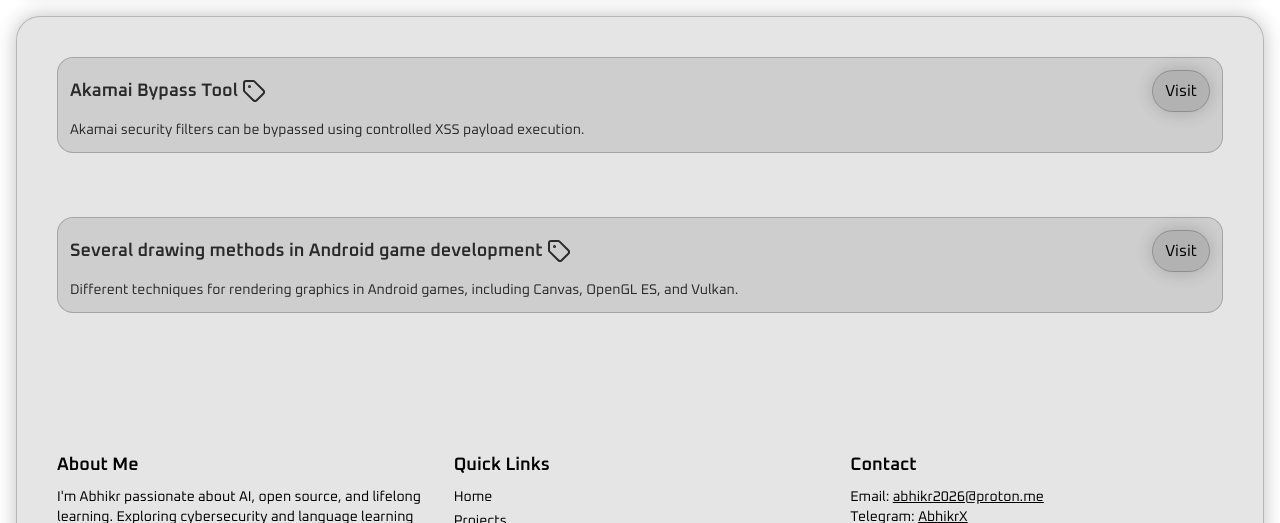
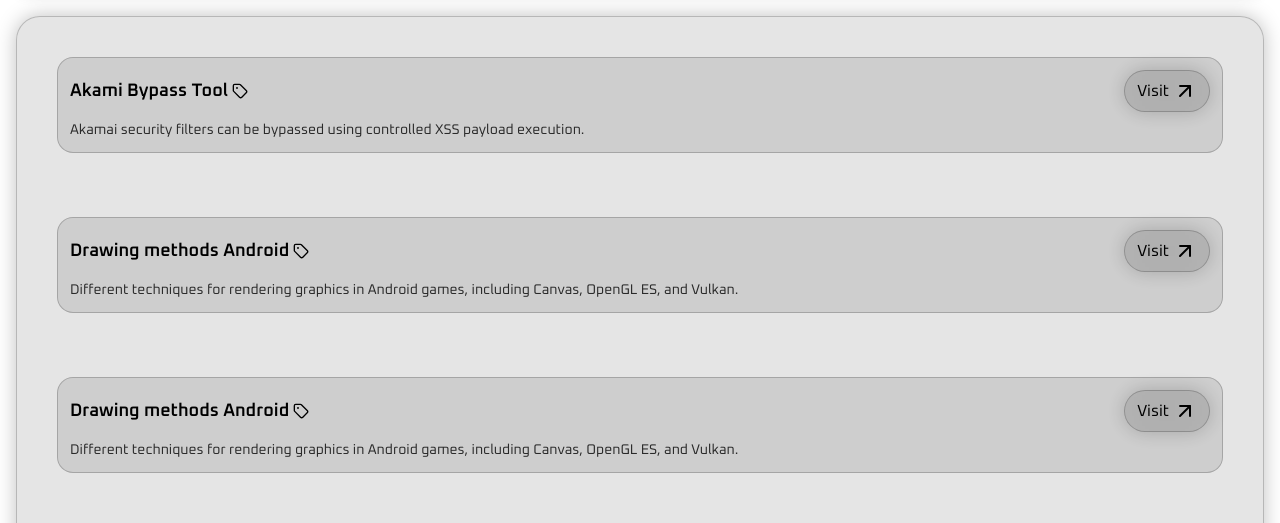
Before and after one commit to 0xabhikr/str, a Next.js app: page /cybernote in a window 1280 px wide. Shown: the part 140-663 px from the top of the page. Built offline with nearby package versions, Linux system fonts and the light colour scheme.

Commit message:
added Blog2 and Blog3 pages; updated Navbar link; fixed blog titles in Cybernote page.

```diff
--- a/app/cybernote/blog1/page.tsx
+++ b/app/cybernote/blog3/page.tsx
@@ -12,7 +12,7 @@ import { faEnvelope } from "@fortawesome/free-solid-svg-icons";
 import { Alert, AlertDescription } from "@/components/ui/alert";
 import { AlertCircleIcon } from "lucide-react";
 
-export default function Blog1() {
+export default function Blog3() {
   return (
     <div className="pt-[70px] left-4 right-4 space-y-6">
       <Alert className="backdrop-blur-2xl bg-black/10 dark:bg-white/20 border border-black/20 dark:border-white/40 rounded-2xl shadow-[0_0_15px_rgba(0,0,0,0.2)] dark:shadow-[0_0_25px_rgba(255,255,255,0.25)] text-black dark:text-white">
--- a/app/cybernote/page.tsx
+++ b/app/cybernote/page.tsx
@@ -4,7 +4,7 @@ import ISTClock from "@/components/ISTClock"
 import { Alert, AlertDescription } from "@/components/ui/alert"
 import { Card } from "@/components/ui/card"
 import { Separator } from "@/components/ui/separator"
-import { Tag } from 'lucide-react';
+import { ArrowUpRight, CalendarDays, Tag } from 'lucide-react';
 import { faGithub, faLinkedin, faTelegram, faXTwitter } from "@fortawesome/free-brands-svg-icons"
 import { faEnvelope } from "@fortawesome/free-solid-svg-icons"
 import { FontAwesomeIcon } from "@fortawesome/react-fontawesome"
@@ -24,20 +24,18 @@ export default function AboutPage() {
         <div className="p-3 rounded-2xl bg-black/10 dark:bg-white/10 border border-black/20 dark:border-white/20">
           <div className="flex justify-between items-center">
             <a href="/cybernote/blog1">
-
-              <div className="flex items-center gap-4 text-sm opacity-80">
-                <div className="flex items-center gap-1">
-                  <h3 className="text-lg font-semibold">Akamai Bypass Tool</h3>
-                  <Tag />
-                </div>
-              </div>
+              <h3 className="text-lg font-semibold flex items-center gap-1">Akami Bypass Tool
+                <Tag size={16} className="shrink-0" /></h3>
             </a>
 
             <a href="/cybernote/blog1">
 
               <button className="rounded-full px-3 py-2 backdrop-blur-2xl bg-black/10 dark:bg-white/20 border border-black/20 dark:border-white/40 shadow-[0_0_20px_rgba(0,0,0,0.2)] dark:shadow-[0_0_30px_rgba(255,255,255,0.25)] text-black dark:text-white">
-                Visit
-              </button></a>
+                <div className="flex items-center gap-1">
+                  Visit <ArrowUpRight />
+                </div>
+              </button>
+            </a>
           </div>
 
           <p className="opacity-80 text-sm mt-2">
@@ -48,19 +46,39 @@ export default function AboutPage() {
           <div className="flex justify-between items-center">
             <a href="/cybernote/blog2">
 
-              <div className="flex items-center gap-4 text-sm opacity-80">
-                <div className="flex items-center gap-1">
-                  <h3 className="text-lg font-semibold">Several drawing methods in Android game development</h3>
-                  <Tag />
-                </div>
-              </div>
+              <h3 className="text-lg font-semibold flex items-center gap-1">Drawing methods Android
+                <Tag size={16} className="shrink-0" /></h3>
             </a>
 
             <a href="/cybernote/blog2">
 
               <button className="rounded-full px-3 py-2 backdrop-blur-2xl bg-black/10 dark:bg-white/20 border border-black/20 dark:border-white/40 shadow-[0_0_20px_rgba(0,0,0,0.2)] dark:shadow-[0_0_30px_rgba(255,255,255,0.25)] text-black dark:text-white">
-                Visit
-              </button></a>
+                <div className="flex items-center gap-1">
+                  Visit <ArrowUpRight />
+                </div>
+              </button>
+            </a>
+          </div>
+
+          <p className="opacity-80 text-sm mt-2">
+            Different techniques for rendering graphics in Android games, including Canvas, OpenGL ES, and Vulkan.
+          </p>
+        </div>
+        <div className="p-3 mt-[-40] rounded-2xl bg-black/10 dark:bg-white/10 border border-black/20 dark:border-white/20">
+          <div className="flex justify-between items-center">
+            <a href="/cybernote/blog2">
+
+             <h3 className="text-lg font-semibold flex items-center gap-1">Drawing methods Android
+                <Tag size={16} className="shrink-0"/></h3>
+            </a>
+
+            <a href="/cybernote/blog2">
+              <button className="rounded-full px-3 py-2 backdrop-blur-2xl bg-black/10 dark:bg-white/20 border border-black/20 dark:border-white/40 shadow-[0_0_20px_rgba(0,0,0,0.2)] dark:shadow-[0_0_30px_rgba(255,255,255,0.25)] text-black dark:text-white">
+                <div className="flex items-center gap-1">
+                  Visit <ArrowUpRight />
+                </div>
+              </button>
+            </a>
           </div>
 
           <p className="opacity-80 text-sm mt-2">
--- a/app/page.tsx
+++ b/app/page.tsx
@@ -126,9 +126,7 @@ export default function HomePage() {
           </div>
         </div>
         <Separator className="border-black/20 dark:border-white/30 relative z-10 border-t-2" />
-
         <div className="grid grid-cols-1 md:grid-cols-3 gap-10 text-sm relative z-10">
-
           <div>
             <h3 className="text-lg font-semibold mb-2">About Me</h3>
             <p className="opacity-90">
--- a/components/Navbar.tsx
+++ b/components/Navbar.tsx
@@ -151,7 +151,7 @@ export default function Navbar() {
 
             <nav className="flex flex-col space-y-3 text-base pt-2">
               <Link href="/" onClick={() => setSidebarOpen(false)}>Home</Link>
-              <a href="https://blog.abhikr.site" onClick={() => setSidebarOpen(false)}>Cyber Note</a>
+              <a href="/cybernote" onClick={() => setSidebarOpen(false)}>Cyber Note</a>
               <Link href="/projects" onClick={() => setSidebarOpen(false)}>Projects</Link>
               <Link href="/friends" onClick={() => setSidebarOpen(false)}>Friends</Link>
             </nav>
```
